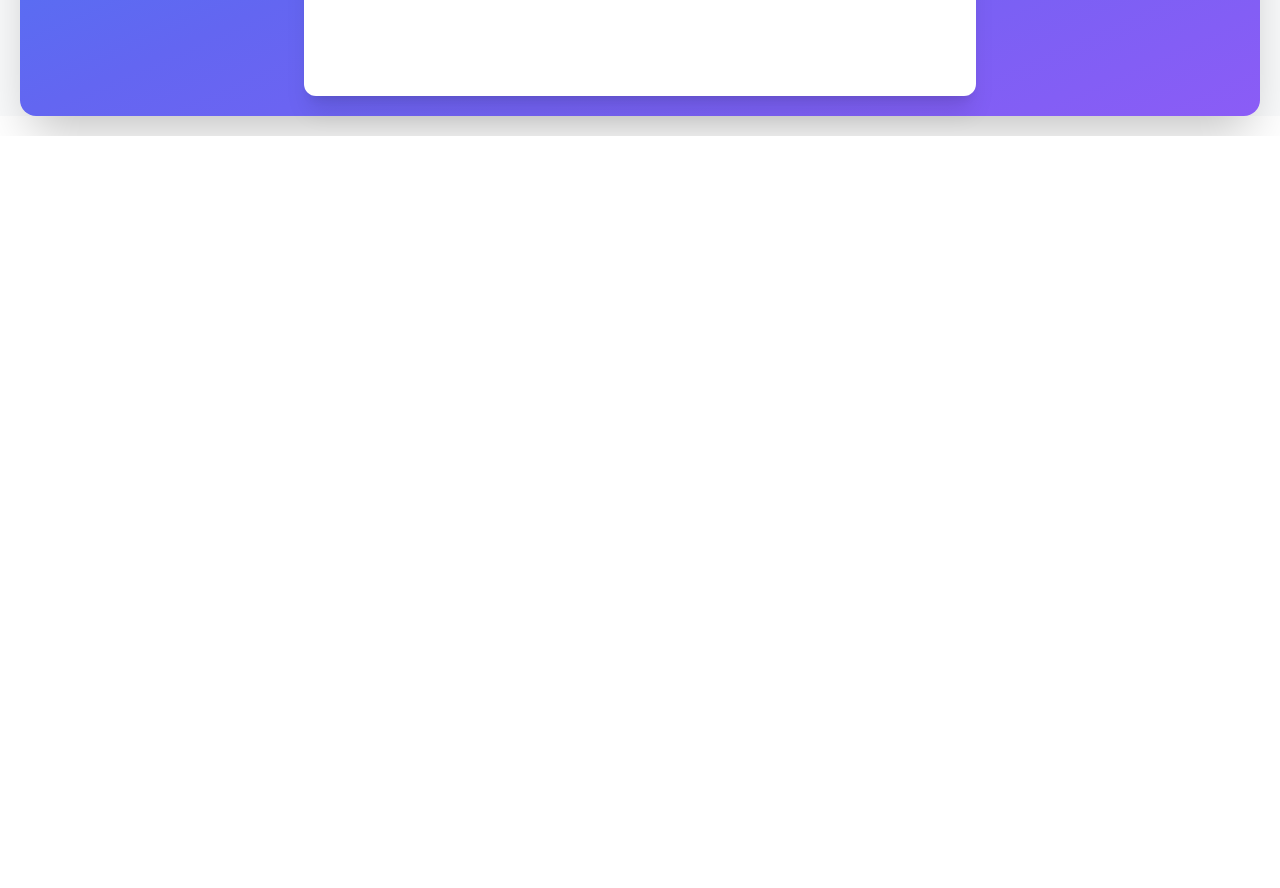
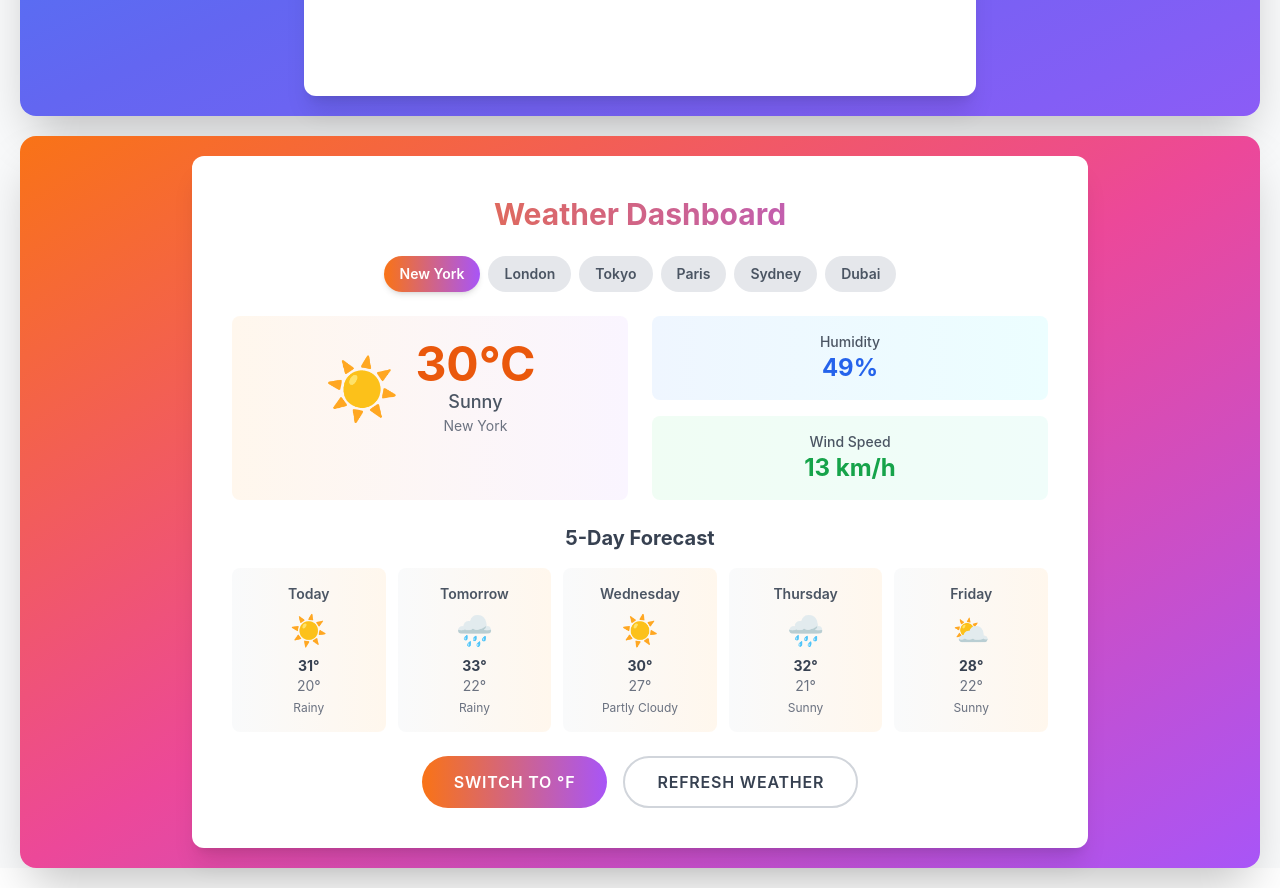
Before and after one commit to junaid-ash4275/dummy, a React (Create React App) app: page / in a window 1280 px wide. Shown: the part 2080-2968 px from the top of the page. Before the commit the page ends 2216 px from the top, so only its background shows below. Built offline with nearby package versions, Linux system fonts and the light colour scheme.

Commit message:
feat: add weather dashboard component

```diff
--- a/src/App.js
+++ b/src/App.js
@@ -2,6 +2,7 @@ import QuoteGenerator from './components/QuoteGenerator';
 import ColorPalette from './components/ColorPalette';
 import PomodoroTimer from './components/PomodoroTimer';
 import TaskList from './components/TaskList';
+import WeatherDashboard from './components/WeatherDashboard';
 
 function App() {
   return (
@@ -10,6 +11,7 @@ function App() {
       <ColorPalette />
       <PomodoroTimer />
       <TaskList />
+      <WeatherDashboard />
     </div>
   );
 }
--- /dev/null
+++ b/src/components/WeatherDashboard.js
@@ -0,0 +1,176 @@
+import React, { useState, useEffect } from 'react';
+
+const WeatherDashboard = () => {
+  const [currentWeather, setCurrentWeather] = useState({
+    temperature: 22,
+    condition: 'Sunny',
+    humidity: 65,
+    windSpeed: 12,
+    location: 'New York'
+  });
+
+  const [forecast, setForecast] = useState([
+    { day: 'Today', high: 24, low: 18, condition: 'Sunny', icon: '☀️' },
+    { day: 'Tomorrow', high: 26, low: 20, condition: 'Partly Cloudy', icon: '⛅' },
+    { day: 'Wednesday', high: 23, low: 17, condition: 'Rainy', icon: '🌧️' },
+    { day: 'Thursday', high: 25, low: 19, condition: 'Cloudy', icon: '☁️' },
+    { day: 'Friday', high: 27, low: 21, condition: 'Sunny', icon: '☀️' }
+  ]);
+
+  const [unit, setUnit] = useState('C'); // C for Celsius, F for Fahrenheit
+  const [selectedCity, setSelectedCity] = useState('New York');
+
+  const cities = ['New York', 'London', 'Tokyo', 'Paris', 'Sydney', 'Dubai'];
+
+  const convertTemp = (temp) => {
+    if (unit === 'F') {
+      return Math.round((temp * 9/5) + 32);
+    }
+    return temp;
+  };
+
+  const getWeatherIcon = (condition) => {
+    const icons = {
+      'Sunny': '☀️',
+      'Partly Cloudy': '⛅',
+      'Cloudy': '☁️',
+      'Rainy': '🌧️',
+      'Stormy': '⛈️',
+      'Snowy': '❄️'
+    };
+    return icons[condition] || '🌤️';
+  };
+
+  const generateRandomWeather = () => {
+    const conditions = ['Sunny', 'Partly Cloudy', 'Cloudy', 'Rainy'];
+    const randomCondition = conditions[Math.floor(Math.random() * conditions.length)];
+    const baseTemp = Math.floor(Math.random() * 20) + 15; // 15-35°C
+
+    setCurrentWeather({
+      temperature: baseTemp,
+      condition: randomCondition,
+      humidity: Math.floor(Math.random() * 40) + 40, // 40-80%
+      windSpeed: Math.floor(Math.random() * 20) + 5, // 5-25 km/h
+      location: selectedCity
+    });
+
+    // Generate new forecast
+    const newForecast = forecast.map((day, index) => ({
+      ...day,
+      high: baseTemp + Math.floor(Math.random() * 6) - 2,
+      low: baseTemp - Math.floor(Math.random() * 8) - 3,
+      condition: conditions[Math.floor(Math.random() * conditions.length)],
+      icon: getWeatherIcon(conditions[Math.floor(Math.random() * conditions.length)])
+    }));
+
+    setForecast(newForecast);
+  };
+
+  useEffect(() => {
+    generateRandomWeather();
+  }, [selectedCity]);
+
+  const handleCityChange = (city) => {
+    setSelectedCity(city);
+  };
+
+  const toggleUnit = () => {
+    setUnit(unit === 'C' ? 'F' : 'C');
+  };
+
+  return (
+    <div className="flex justify-center items-center min-h-[400px] p-5 bg-gradient-to-br from-orange-500 via-pink-500 to-purple-500 rounded-2xl m-5 shadow-2xl">
+      <div className="bg-white p-10 rounded-xl max-w-4xl w-full text-center shadow-xl">
+        <h2 className="text-3xl font-bold text-gray-800 mb-6 bg-gradient-to-r from-orange-500 to-purple-500 bg-clip-text text-transparent">
+          Weather Dashboard
+        </h2>
+
+        {/* City Selector */}
+        <div className="flex gap-2 justify-center mb-6 flex-wrap">
+          {cities.map(city => (
+            <button
+              key={city}
+              onClick={() => handleCityChange(city)}
+              className={`py-2 px-4 rounded-full font-semibold transition-all duration-300 text-sm ${
+                selectedCity === city
+                  ? 'bg-gradient-to-r from-orange-500 to-purple-500 text-white shadow-md'
+                  : 'bg-gray-200 text-gray-600 hover:bg-gray-300'
+              }`}
+            >
+              {city}
+            </button>
+          ))}
+        </div>
+
+        {/* Current Weather */}
+        <div className="grid md:grid-cols-2 gap-6 mb-6">
+          {/* Main Weather Display */}
+          <div className="bg-gradient-to-r from-orange-50 to-purple-50 p-6 rounded-lg">
+            <div className="flex items-center justify-center mb-4">
+              <span className="text-6xl mr-4">{getWeatherIcon(currentWeather.condition)}</span>
+              <div>
+                <div className="text-5xl font-bold text-orange-600">
+                  {convertTemp(currentWeather.temperature)}°{unit}
+                </div>
+                <div className="text-lg text-gray-600 font-medium">
+                  {currentWeather.condition}
+                </div>
+                <div className="text-sm text-gray-500">
+                  {currentWeather.location}
+                </div>
+              </div>
+            </div>
+          </div>
+
+          {/* Weather Details */}
+          <div className="space-y-4">
+            <div className="bg-gradient-to-r from-blue-50 to-cyan-50 p-4 rounded-lg">
+              <p className="text-gray-600 text-sm font-medium">Humidity</p>
+              <p className="text-2xl font-bold text-blue-600">{currentWeather.humidity}%</p>
+            </div>
+            <div className="bg-gradient-to-r from-green-50 to-teal-50 p-4 rounded-lg">
+              <p className="text-gray-600 text-sm font-medium">Wind Speed</p>
+              <p className="text-2xl font-bold text-green-600">{currentWeather.windSpeed} km/h</p>
+            </div>
+          </div>
+        </div>
+
+        {/* 5-Day Forecast */}
+        <div className="mb-6">
+          <h3 className="text-xl font-bold text-gray-700 mb-4">5-Day Forecast</h3>
+          <div className="grid grid-cols-2 md:grid-cols-5 gap-3">
+            {forecast.map((day, index) => (
+              <div key={index} className="bg-gradient-to-r from-gray-50 to-orange-50 p-4 rounded-lg hover:from-orange-50 hover:to-purple-50 transition-all duration-300">
+                <div className="text-sm font-semibold text-gray-600 mb-2">{day.day}</div>
+                <div className="text-3xl mb-2">{day.icon}</div>
+                <div className="text-sm text-gray-700">
+                  <div className="font-bold">{convertTemp(day.high)}°</div>
+                  <div className="text-gray-500">{convertTemp(day.low)}°</div>
+                </div>
+                <div className="text-xs text-gray-500 mt-1">{day.condition}</div>
+              </div>
+            ))}
+          </div>
+        </div>
+
+        {/* Control Buttons */}
+        <div className="flex gap-4 justify-center">
+          <button
+            onClick={toggleUnit}
+            className="bg-gradient-to-r from-orange-500 to-purple-500 text-white border-none py-3 px-8 text-base font-semibold rounded-full cursor-pointer transition-all duration-300 uppercase tracking-wider hover:transform hover:-translate-y-0.5 hover:shadow-lg hover:shadow-orange-400/50 active:transform-none"
+          >
+            Switch to °{unit === 'C' ? 'F' : 'C'}
+          </button>
+          <button
+            onClick={generateRandomWeather}
+            className="bg-white text-gray-700 border-2 border-gray-300 py-3 px-8 text-base font-semibold rounded-full cursor-pointer transition-all duration-300 uppercase tracking-wider hover:border-gray-400 hover:bg-gray-50 hover:transform hover:-translate-y-0.5 hover:shadow-lg active:transform-none"
+          >
+            Refresh Weather
+          </button>
+        </div>
+      </div>
+    </div>
+  );
+};
+
+export default WeatherDashboard;
```
